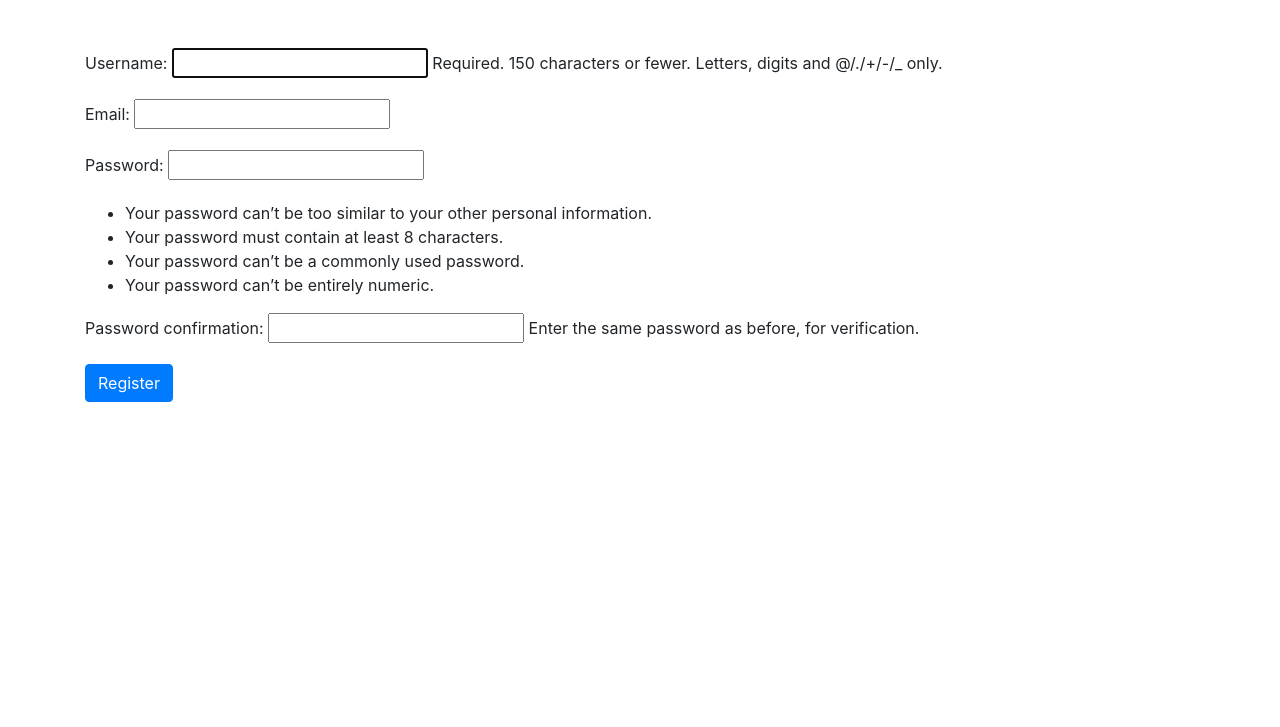
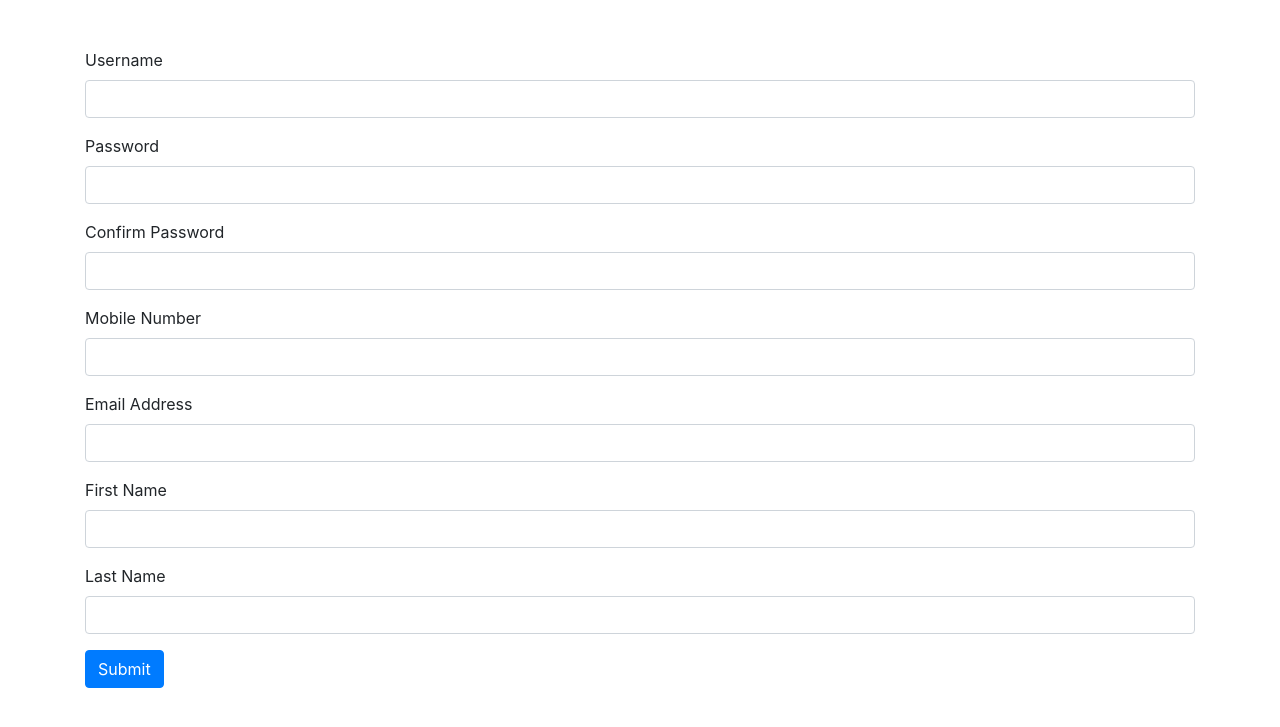
Before and after one commit to keshav2212/Milaap, a Django app: page /child/register/ in a window 1280 px wide. Shown: the part 56-783 px from the top of the page. Run offline with Django 3.2, Linux system fonts and the light colour scheme; some libraries are stand-ins or nearby versions.

Commit message:
major update

```diff
--- a/child/models.py
+++ b/child/models.py
@@ -12,6 +12,11 @@ class Member(models.Model):
 	uperms=models.IntegerField(default=0)
 	def __str__(self):
 		return self.name
+class phone(models.Model):
+	user=models.OneToOneField(User,on_delete=models.CASCADE)
+	number=models.BigIntegerField()
+	def __str__(self):
+		return self.user.username
 #class lost(models.Model):
 #	user = models.ForeignKey(esehi,on_delete=models.CASCADE,null=True)
 #	name=models.CharField(max_length=70)
--- a/child/urls.py
+++ b/child/urls.py
@@ -9,12 +9,12 @@ from . import views
 from django.conf.urls.static import static
 urlpatterns=[
     path('',views.home,name="home"),
-    path('login/',LoginView.as_view(template_name='child/login.html'),name='login'),
+    path('login/',views.login1,name='login'),
     path('addmember/',views.addmember,name='addmember'),
     path('aboutus/',views.aboutus,name="aboutus"),
     path('howitworks/',views.howitworks,name="howitworks"),
     path('dashboard/',views.dashboard,name='dashboard'),
-    path('logout/',LogoutView.as_view(template_name='child/logout.html'),name='logout'),
+    path('logout/',views.logout1,name='logout'),
     path('register/',views.register,name='register'),
     path('allmembers/',views.allmembers,name='allmembers'),
     path('laststep/',views.laststep),
--- a/child/views.py
+++ b/child/views.py
@@ -15,25 +15,57 @@ from django.core.mail import send_mail
 from child.forms import addmemberform
 from django.template import Template,Context
 from .forms import UserRegisterForm
-from .models import Member
+from .models import Member,phone
 from .tokens import account_activation_token
 from django.core.mail import EmailMessage
 from django.contrib.sites.shortcuts import get_current_site
 from django.utils.encoding import force_bytes, force_text
 from django.utils.http import urlsafe_base64_encode,urlsafe_base64_decode
 import requests
+from django.contrib.auth import authenticate,login,logout
 
 def register(request):
   if request.method=='POST':
-    form=UserRegisterForm(request.POST)
-    if form.is_valid():
-      form.save()
-      username=form.cleaned_data.get('username')
-      messages.success(request,f'Account Created for {username}!')
+    username=request.POST['username']
+    password=request.POST['password']
+    cpassword=request.POST['password1']
+    mobilenumber=request.POST['number']
+    email=request.POST['email']
+    if password==cpassword:
+      user=User.objects.create_user(username,email,password)
+      user.first_name=request.POST['firstname']
+      user.last_name=request.POST['lastname']
+      user.save()
+      contact=phone()
+      contact.user=user
+      contact.number=mobilenumber
+      contact.save()
+      messages.success(request,'%s has been Registered Successfully'%user.username)
       return redirect('/child/login')
-  else:
-    form=UserRegisterForm()
-  return render(request,'child/register.html',{"form":form})
+    else:
+      messages.error(request,"Your password didn't match!")
+      return redirect('/register')
+  return render(request,'child/register.html')
+
+def login1(request):
+  if request.method=='POST':
+    lusername=request.POST['username']
+    lpassword=request.POST['password']
+    user=authenticate(username=lusername,password=lpassword)
+    if user is not None:
+      login(request,user)
+      messages.success(request,"%s has been logged Successfully"%user.username)
+      return redirect('/child/dashboard')
+    else:
+      messages.error(request,'Invalid Username or Pssword')
+      return redirect('/child/login')
+  return render(request,'child/login.html')
+
+@login_required
+def logout1(request):
+  logout(request)
+  messages.success(request,'You have been logout Successfully')
+  return redirect('/child')
 
 @login_required
 def congrats(request):
@@ -85,24 +117,30 @@ def laststep(request):
 def home(request):
   return render(request,'child/index.html')
 
-def login(request):
-	return render(request,'child/login.html')
-
 def success(request):
     return HttpResponse('successfuly uploaded')
 
 @login_required
 def addmember(request):
-  if request.method == 'POST':
-    form = addmemberform(request.POST,request.FILES)
-    if form.is_valid():
-      form1=form.save(commit=False)
-      form1.user=request.user
-      form1.save()
-      return redirect('/child/laststep')
-  else:
-    form = addmemberform()
-  return render(request, 'child/addmember.html',{"form":form})
+  if request.method=="POST":
+    name=request.POST['name']
+    number=request.POST['number']
+    gender=request.POST['gender']
+    print(gender)
+    address=request.POST['address']
+    code=request.POST['pincode']
+    img=request.FILES['image']
+    mem=member()
+    mem.user=request.user
+    mem.name=name
+    mem.mobilenumber=number
+    mem.gender=gender
+    mem.address=address
+    mem.postalcode=code
+    mem.image=img
+    mem.save()
+    return redirect('/child/laststep')
+  return render(request,'child/addmember.html')
 
 def aboutus(request):
 	return render(request,'child/aboutus.html')
--- a/templates/child/register.html
+++ b/templates/child/register.html
@@ -23,8 +23,43 @@
 </nav>
 </br></br>
 <div class="container">
-<form method="POST" enctype="multipart/form-data">{% csrf_token%}{{form.as_p}}
-<button type="submit" class="btn btn-primary">Register</button>
-
-</form></div>
+    {% if messages %}
+{% for message in messages %}
+<div class='alert alert-{{ message.tags }}'>
+  {{ message }}
+</div>
+{% endfor %}
+  {% endif %}
+  <form method="POST" action="{% url 'register' %}">{% csrf_token %}
+  <div class="form-group">
+    <label for="exampleInputEmail1">Username</label>
+    <input type="text" class="form-control" name='username'>
+  </div>
+  <div class="form-group">
+    <label for="exampleInputPassword1">Password</label>
+    <input type="password" class="form-control" name='password'>
+  </div>
+  <div class="form-group">
+    <label for="exampleInputPassword2">Confirm Password</label>
+    <input type="password" class="form-control" name="password1">
+  </div>
+  <div class="form-group">
+    <label for="exampleInputEmail1">Mobile Number</label>
+    <input type="text" class="form-control" name="number">
+  </div>
+  <div class="form-group">
+    <label for="exampleInputEmail1">Email Address</label>
+    <input type="text" class="form-control" name="email">
+  </div>
+  <div class="form-group">
+    <label for="exampleInputEmail1">First Name</label>
+    <input type="text" class="form-control" name="firstname">
+  </div>
+  <div class="form-group">
+    <label for="exampleInputEmail1">Last Name</label>
+    <input type="text" class="form-control" name="lastname">
+  </div>
+  <button type="submit" class="btn btn-primary">Submit</button>
+</form>
+</div>
 {%endblock%}
```
Also changed, not shown: templates/child/addmember.html (+30 -5 lines), templates/child/login.html (+12 -7 lines), child/migrations/0012_phone.py (added), db.sqlite3.
